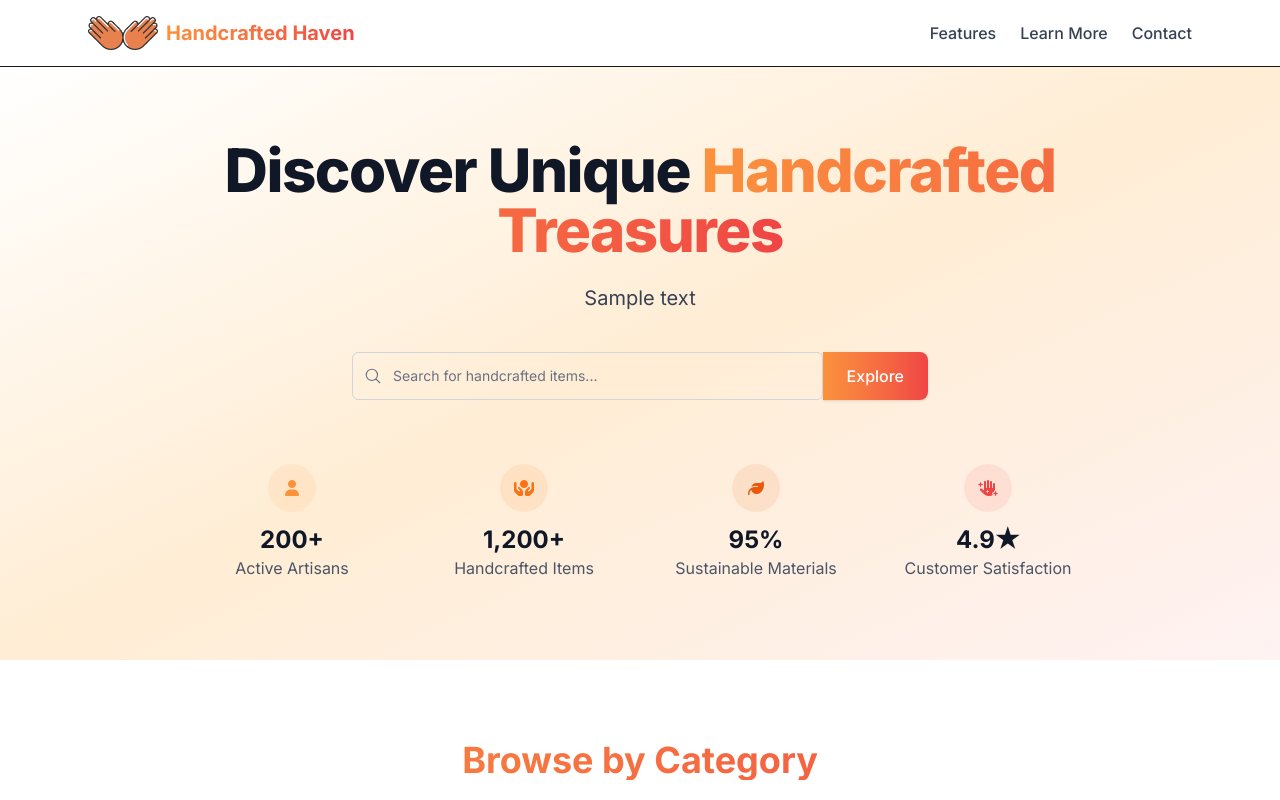
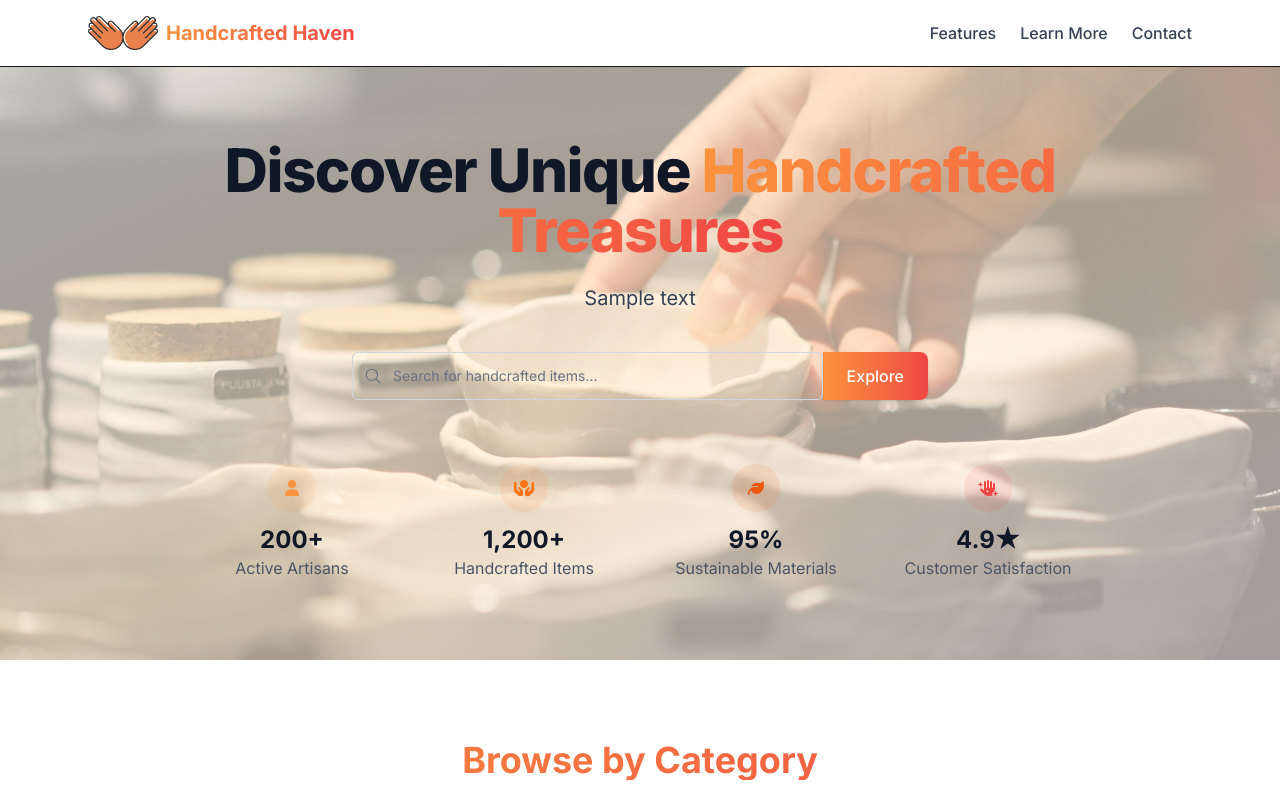
Before and after one commit to haithcock/wdd430_team01, a Next.js app in the folder my-next-app/: page / in a window 1280 px wide. Shown: the top 800 px of the page. Built offline with nearby package versions, Linux system fonts and the light colour scheme; a web font is replaced by a local one.

Commit message:
added responsive hero-image banner

```diff
--- a/my-next-app/package.json
+++ b/my-next-app/package.json
@@ -26,5 +26,6 @@
     "eslint-config-next": "15.5.2",
     "tailwindcss": "^4",
     "typescript": "^5"
-  }
+  },
+  "packageManager": "pnpm@10.12.1+sha512.f0dda8580f0ee9481c5c79a1d927b9164f2c478e90992ad268bbb2465a736984391d6333d2c327913578b2804af33474ca554ba29c04a8b13060a717675ae3ac"
 }
--- a/my-next-app/src/app/ui/Hero.tsx
+++ b/my-next-app/src/app/ui/Hero.tsx
@@ -1,10 +1,25 @@
 import Button from '@/app/ui/Button';
 import Search from '@/app/ui/Search';
+import Image from 'next/image';
 
 
 export default function Hero() {
   return (
     <section className="flex flex-col items-center justify-center flex-1 text-center px-6 py-20 bg-gradient-to-br from-white via-orange-100 to-red-50 text-gray-900">
+      <Image
+        src= "/hero-pc.jpg"
+        width={1500}
+        height={500}
+        alt='Picture of handcrafted ceramics'
+        className="absolute inset-0 w-full h-165 object-cover z-0 opacity-35 hidden md:block"
+      />
+      <Image
+        src="/hero-mobile.jpg"
+        width={560}
+        height={620}
+        alt='Picture of handcrafts'
+        className="absolute inset-0 w-full h-192 object-cover z-0 opacity-35 block md:hidden"
+      />
       <div className="relative z-10 max-w-4xl mx-auto">
         {/* Heading */}
         <h1 className="text-4xl md:text-6xl font-extrabold tracking-tight mb-6">
```
Also changed, not shown: my-next-app/public/hero-pc.jpg (added), 1 other file (tests, documents, lock files or other folders).
